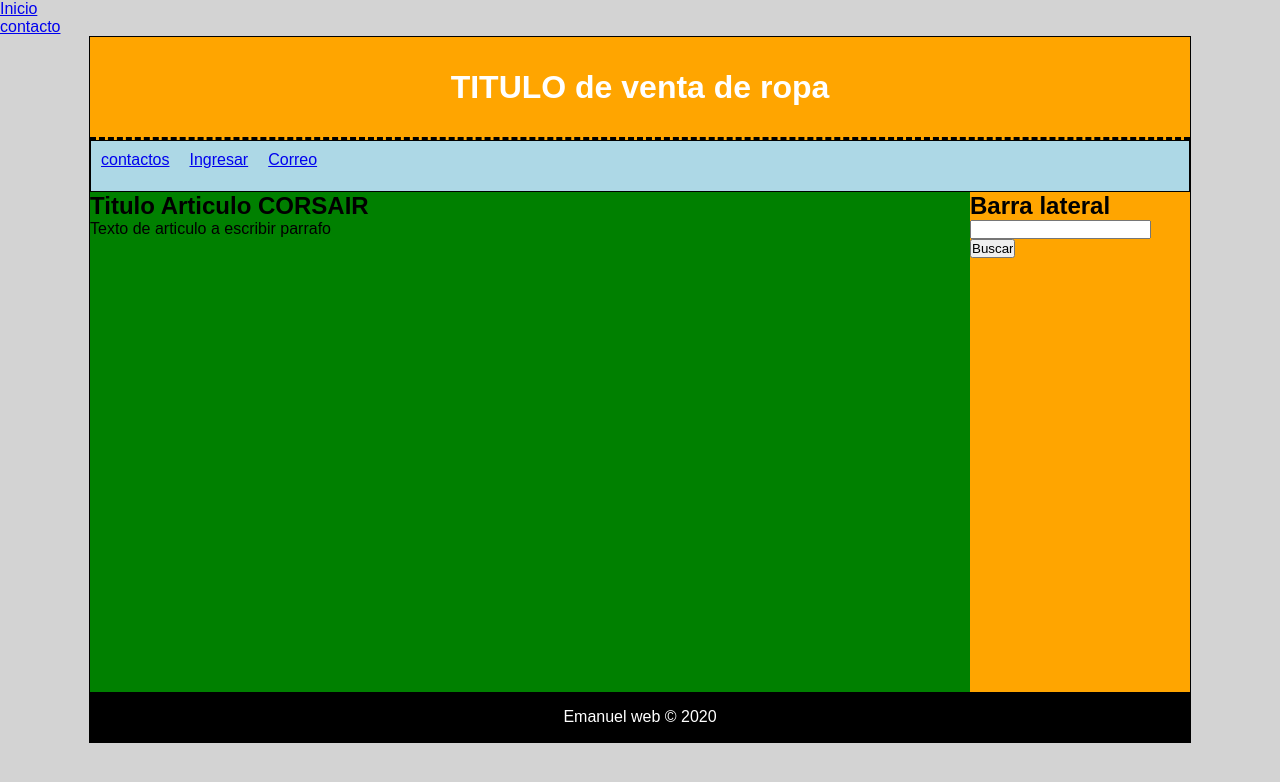
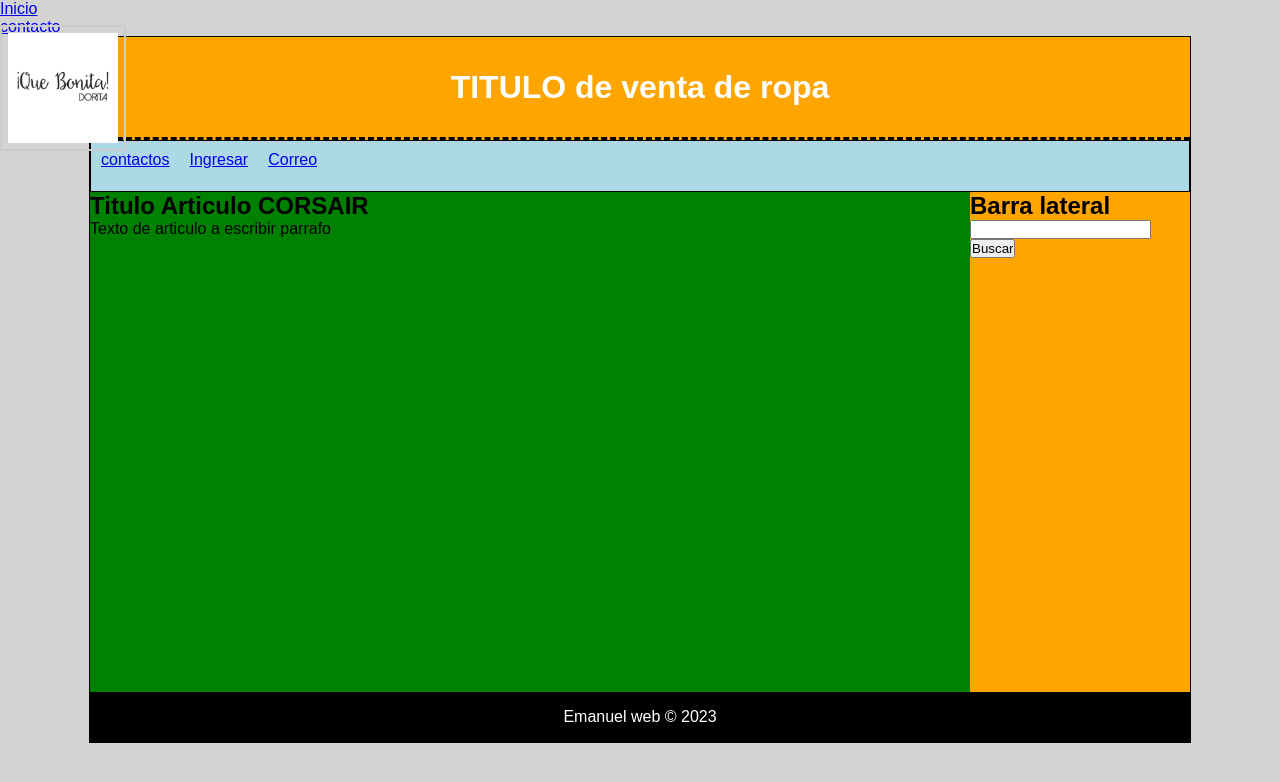
Before and after one commit to Emanuel156k/html_inicios, a plain HTML site: page index.html in a window 1280 px wide. Drawn offline with Linux system fonts and the light colour scheme.

Commit message:
foto de pagina y otras cosas

```diff
--- a/css/estilos.css
+++ b/css/estilos.css
@@ -17,7 +17,7 @@ body{
 
 }
 
-header{
+header h1{
     background: orange;
     height: 100px;
     width: 100%;
@@ -72,3 +72,23 @@ footer{
     height: 50px;
     line-height: 50px;
 }
+
+
+.image-box{
+    border: 2px solid #ccc;
+    padding: 6px;
+    display: inline-block;
+    position: absolute;
+    top: 25px;
+    left: 0;
+
+
+  }
+
+  .image-box img {
+
+    margin: rela;
+    display: block;
+    max-width: 100%;
+    max-height: 100%;
+  }
--- a/index.html
+++ b/index.html
@@ -22,8 +22,13 @@
         <div id="container"> <!-- esto se llama selector para mandar a llamar en css-->
 
             <header>
+
                 <h1> TITULO de venta de ropa
-                </h1> </header>
+                </h1>
+                        <div class="image-box">
+                          <img src="img\bonitadorita.jpeg" alt="icono de la pagina" style="width: 110px; height: 110px;">
+                        </div>
+             </header>
 
               <nav>
                   <ul>
@@ -64,5 +69,14 @@
               </aside>
               <div class="clearfix"> </div>
               <footer>
-                  Emanuel web &copy; 2020
+                  Emanuel web &copy; 2023
               </footer>
+
+
+
+
+
+            </header>
+        </div>
+    </body>
+</html>
```
Also changed, not shown: css/bonitadorita.jpeg (added), img/bonitadorita.jpeg (added).
